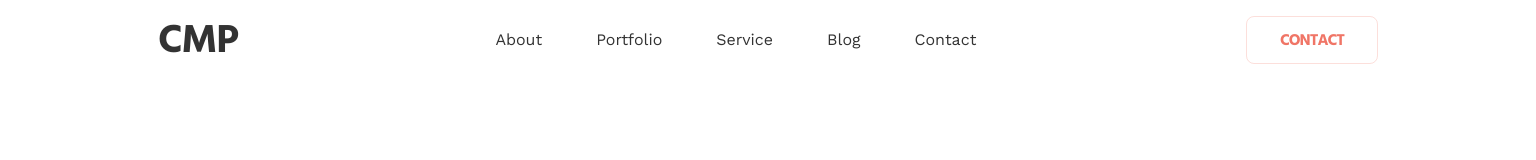
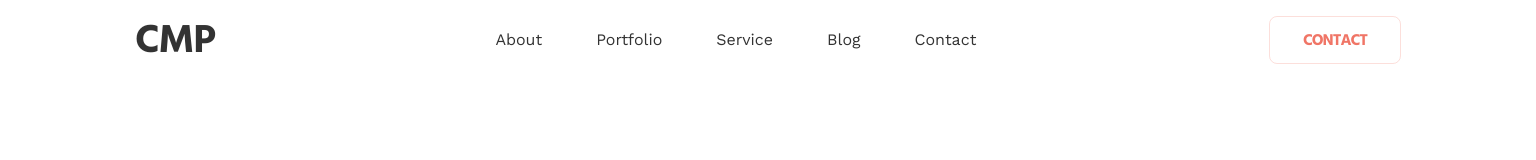
Before and after one commit to fresh1k/CMP-Template, a plain HTML site: page index.html in a window 1536 px wide. Shown: the top 160 px of the page. Drawn offline with nearby package versions, Linux system fonts and the light colour scheme; a web font is replaced by a local one.

Commit message:
fix padding

```diff
--- a/css/style.css
+++ b/css/style.css
@@ -19,10 +19,6 @@ ul {
     list-style: none;
 }
 
-.header {
-    padding-top: 16px;
-}
-
 .header-logo:hover {
     opacity: 0.5;
     transition: all 0.2s ease-in-out;
@@ -52,10 +48,11 @@ ul {
     overflow-x: hidden;
 }
 .header {
-    padding: 16px 23px 0 23px;
+    padding-top: 16px;
 }
 
 .header-inner {
+    padding: 0 23px;
     display: flex;
     justify-content: space-between;
     align-items: center;
@@ -2096,6 +2093,7 @@ margin-top: 54px;
     }
 
     .carousel-desk {
+        display: block;
         margin-top: 61px;
     }
 
```
